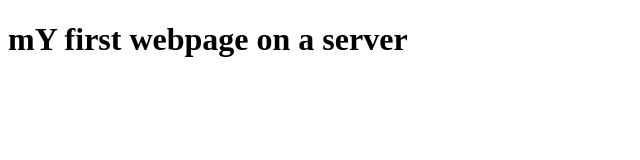
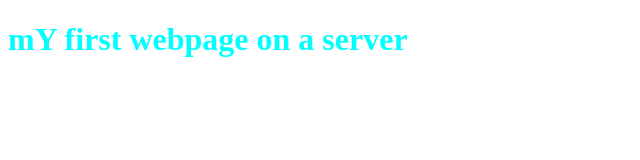
Before and after one commit to AnantVar/web-tech-github, a plain HTML site: page index.html in a window 1280 px wide. Shown: the whole page, without its empty margins (0-640 px from the left). Drawn offline with Linux system fonts and the light colour scheme.

Commit message:
Update index.html

```diff
--- a/index.html
+++ b/index.html
@@ -6,7 +6,7 @@
     <title>Document</title>
 </head>
 <body>
-    <h1> mY first webpage on a server</h1>
+    <h1 style="color: aqua;"> mY first webpage on a server</h1>
 
 </body>
 </html>
```
